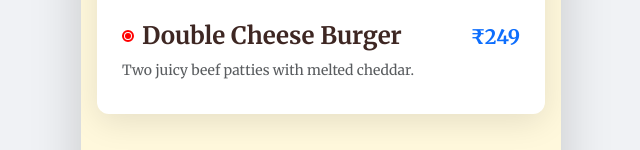
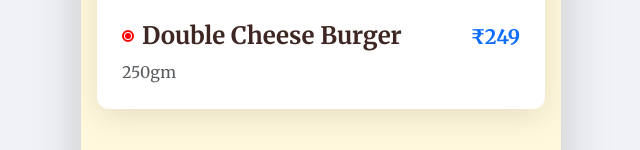
Before and after one commit to dhairya3007/restaurant_menu-, a React (Vite) app: page /menu/demo-burger-token in a window 1280 px wide. Shown: the part 469-619 px from the top of the page, without its empty margins (319-959 px from the left). Built offline with nearby package versions, Linux system fonts and the light colour scheme.

Commit message:
Change dummy data from description to quantity field

```diff
--- a/src/js/fakebackend.js
+++ b/src/js/fakebackend.js
@@ -43,10 +43,10 @@ const initializeDB = () => {
   ];
 
   const dummyDishes = [
-    { id: 'dish-1', name: 'Classic Margherita', price: '299', description: 'Fresh tomatoes, mozzarella, and basil on a thin crust.', type: 'Veg', image: 'https://images.unsplash.com/photo-1574071318508-1cdbab80d002?w=500&auto=format&fit=crop&q=60', categoryId: 'cat-1', isActive: true },
-    { id: 'dish-2', name: 'Pepperoni Feast', price: '399', description: 'Loaded with premium pepperoni and extra cheese.', type: 'Non-Veg', image: 'https://images.unsplash.com/photo-1628840042765-356cda07504e?w=500&auto=format&fit=crop&q=60', categoryId: 'cat-1', isActive: true },
-    { id: 'dish-3', name: 'Garlic Breadsticks', price: '149', description: 'Freshly baked with garlic butter and herbs.', type: 'Veg', image: 'https://images.unsplash.com/photo-1573140247632-f8fd74997d5c?w=500&auto=format&fit=crop&q=60', categoryId: 'cat-2', isActive: true },
-    { id: 'dish-4', name: 'Double Cheese Burger', price: '249', description: 'Two juicy beef patties with melted cheddar.', type: 'Non-Veg', image: 'https://images.unsplash.com/photo-1568901346375-23c9450c58cd?w=500&auto=format&fit=crop&q=60', categoryId: 'cat-3', isActive: true }
+    { id: 'dish-1', name: 'Classic Margherita', price: '299', quantity: '10 inch', type: 'Veg', image: 'https://images.unsplash.com/photo-1574071318508-1cdbab80d002?w=500&auto=format&fit=crop&q=60', categoryId: 'cat-1', isActive: true },
+    { id: 'dish-2', name: 'Pepperoni Feast', price: '399', quantity: '12 inch', type: 'Non-Veg', image: 'https://images.unsplash.com/photo-1628840042765-356cda07504e?w=500&auto=format&fit=crop&q=60', categoryId: 'cat-1', isActive: true },
+    { id: 'dish-3', name: 'Garlic Breadsticks', price: '149', quantity: '4 pieces', type: 'Veg', image: 'https://images.unsplash.com/photo-1573140247632-f8fd74997d5c?w=500&auto=format&fit=crop&q=60', categoryId: 'cat-2', isActive: true },
+    { id: 'dish-4', name: 'Double Cheese Burger', price: '249', quantity: '250gm', type: 'Non-Veg', image: 'https://images.unsplash.com/photo-1568901346375-23c9450c58cd?w=500&auto=format&fit=crop&q=60', categoryId: 'cat-3', isActive: true }
   ];
 
   if (!localStorage.getItem('restaurant_db_clients')) {
--- a/src/pages/MenuPreview.jsx
+++ b/src/pages/MenuPreview.jsx
@@ -81,8 +81,7 @@ const MenuPreview = () => {
                             </h4>
                             <span className="fw-bold fs-5 text-primary">₹{dish.price}</span>
                           </div>
-                          {dish.description && <p className="text-muted mb-2 small">{dish.description}</p>}
-                          {dish.quantity && <span className="badge bg-light text-dark border">{dish.quantity}</span>}
+                          {dish.quantity && <p className="text-muted mb-0 mt-1">{dish.quantity}</p>}
                         </div>
                       </div>
                     </div>
```
